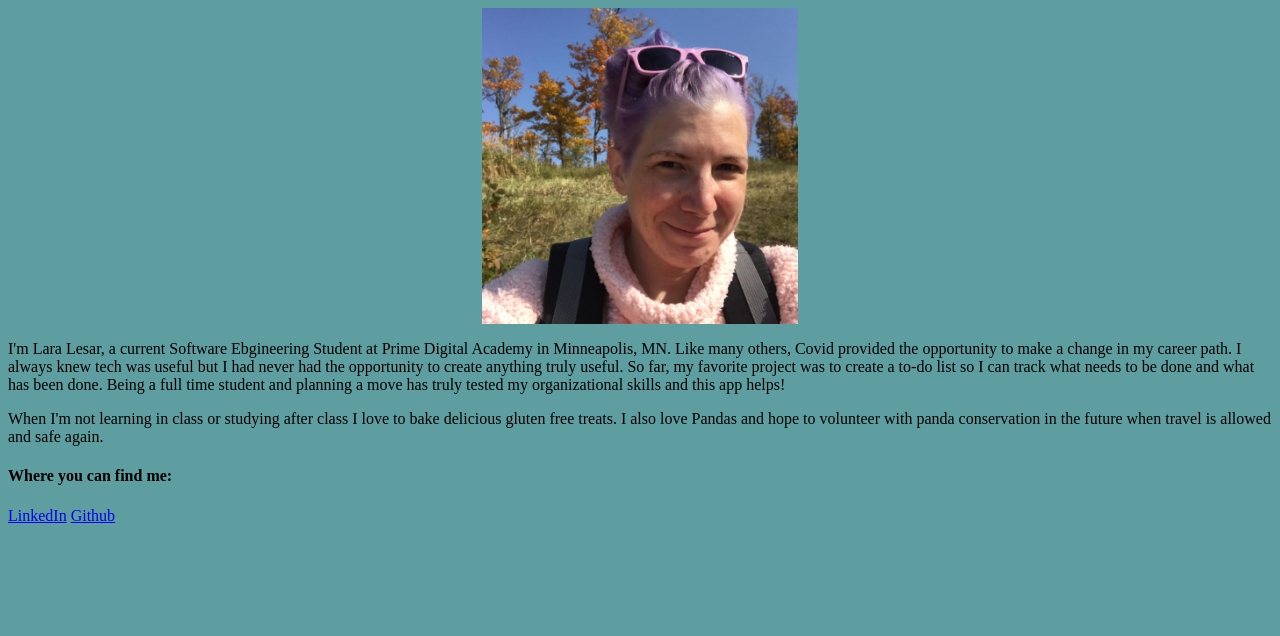
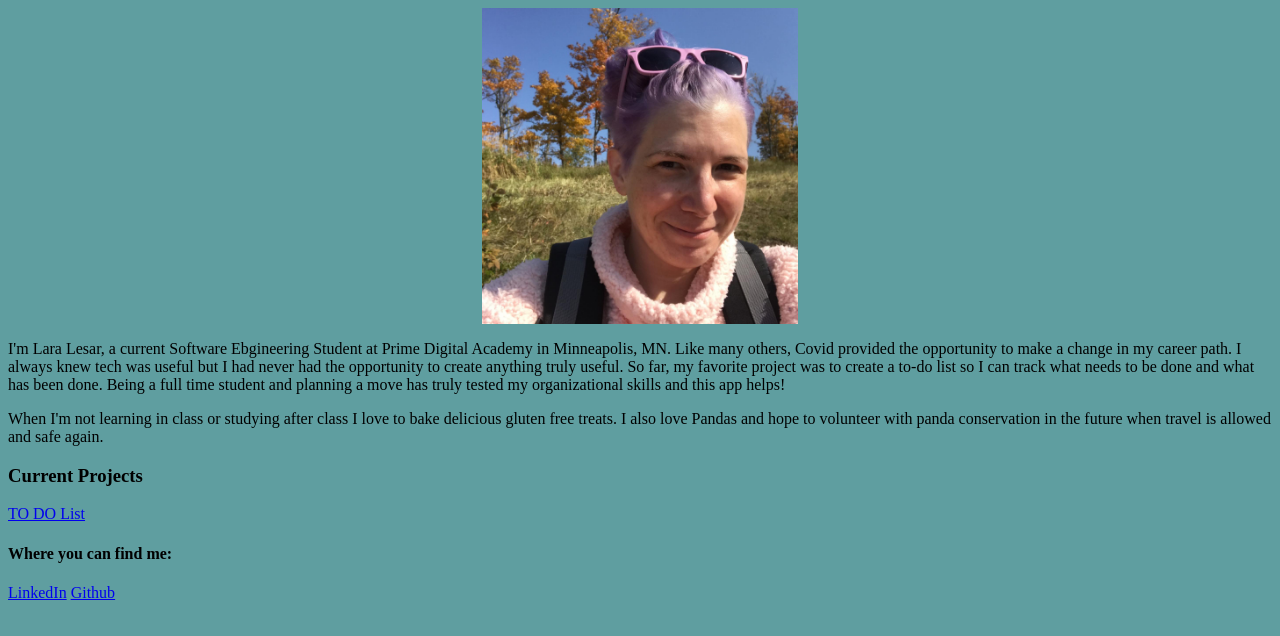
Before and after one commit to laramaurine/laramaurine.github.io, a plain HTML site: page index.html in a window 1280 px wide. Drawn offline with Linux system fonts and the light colour scheme.

Commit message:
projects section added

```diff
--- a/index.html
+++ b/index.html
@@ -25,6 +25,10 @@
             delicious gluten free treats.  I also love Pandas and hope to volunteer
             with panda conservation in the future when travel is allowed and safe again.</p>
         </section>
+        <section id="currentProjects">
+            <h3>Current Projects</h3>
+            <a href="https://github.com/laramaurine/tasklist">TO DO List</a>
+        </section>
     </main>
 
 
```
